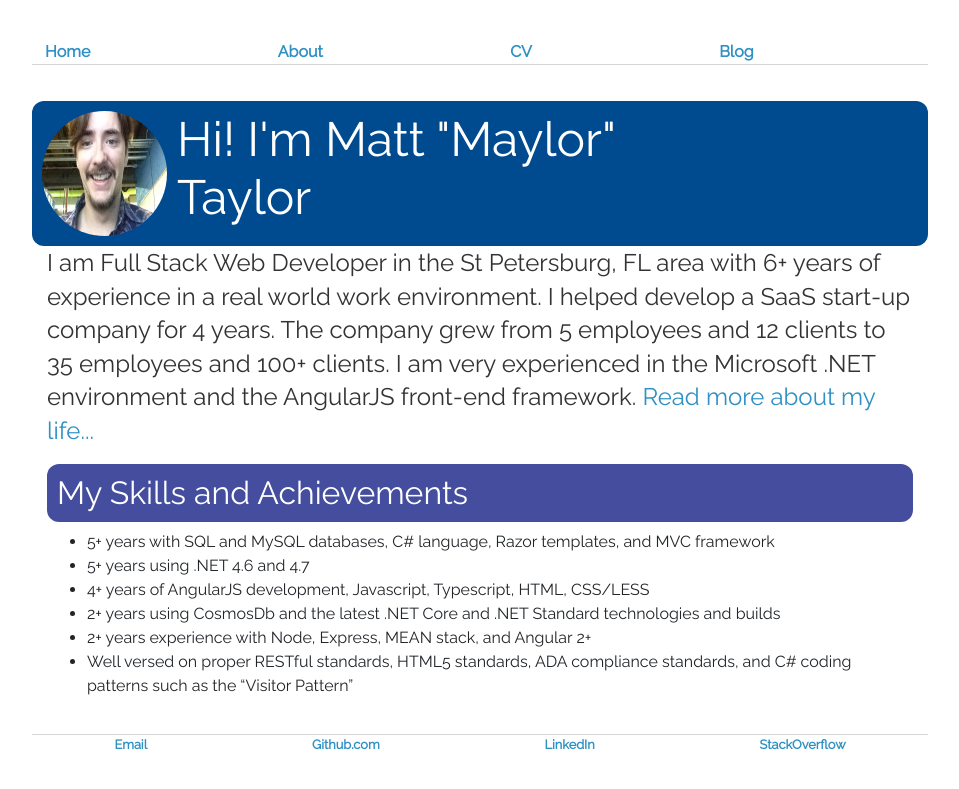
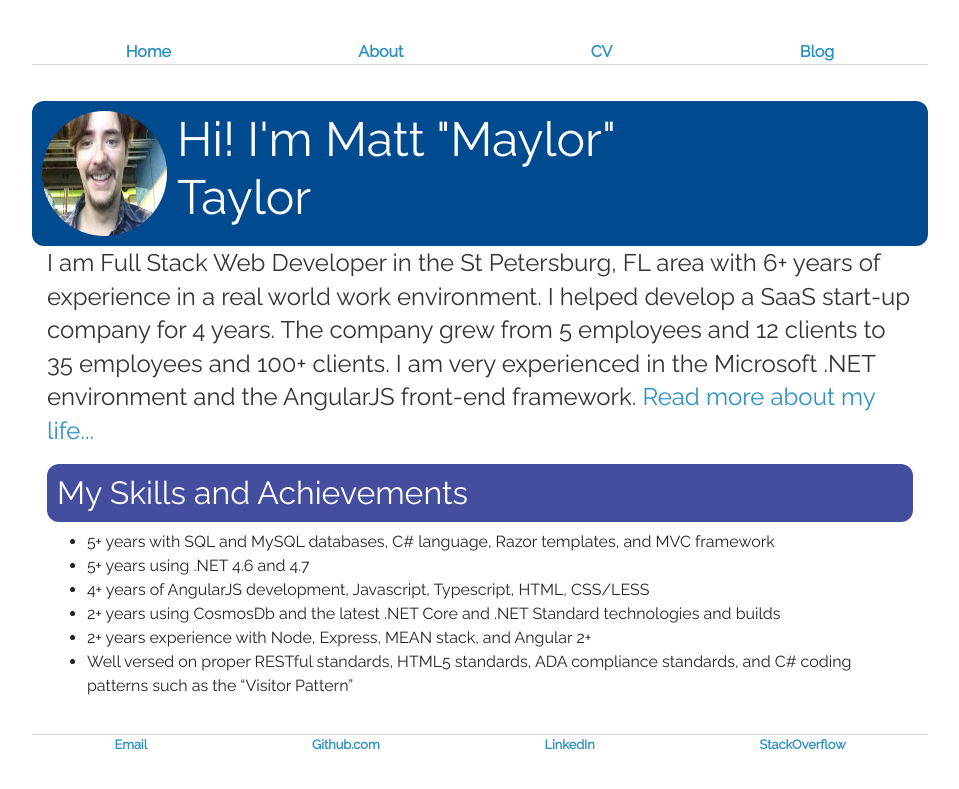
Before and after one commit to maylortaylor/maylortaylor.github.io, a Jekyll site: the page built from index.html, in a window 1280 px wide. Shown: the top 789 px of the page, without its empty margins (160-1119 px from the left). Built offline with Jekyll 4.4.1, drawn with Linux system fonts in a browser that asks for light colours.

Commit message:
removed css for nav

```diff
--- a/css/main.css
+++ b/css/main.css
@@ -28,10 +28,6 @@
     padding: 0px;
     list-style: none;
     font-weight: bold;
-}
-nav ul li {
-    display: inline;
-    margin-right: 18%;
 }
 footer {
     font-size: .8em;
```
